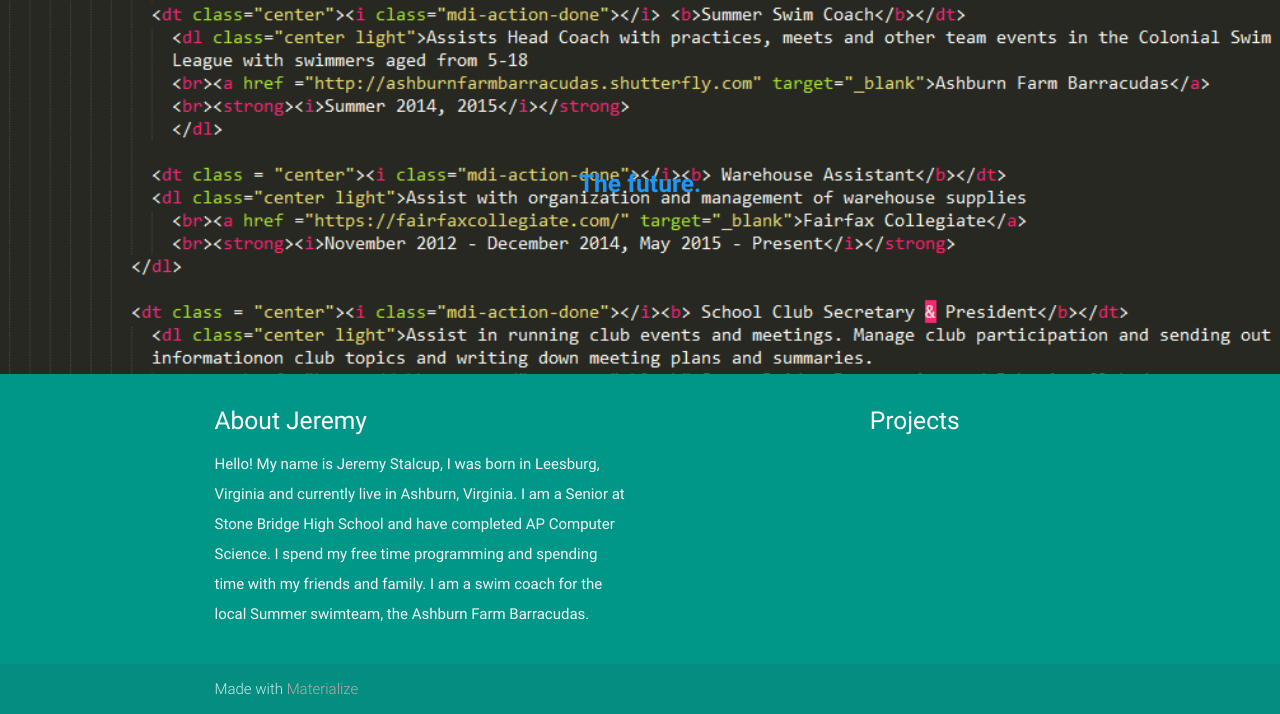
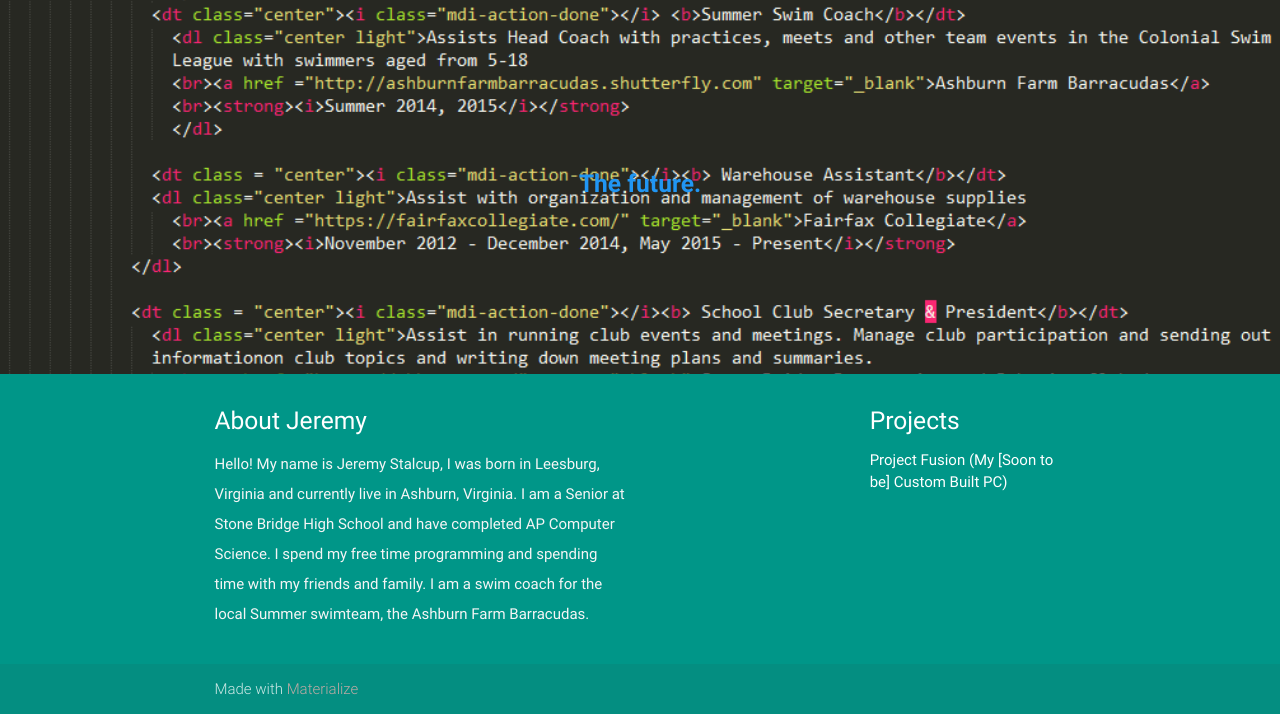
Before and after one commit to jeremystalcup1/mygithubpage, a plain HTML site: page index.html in a window 1280 px wide. Shown: the part 2265-2979 px from the top of the page. Drawn offline with nearby package versions, Linux system fonts and the light colour scheme.

Commit message:
Added PC Project

```diff
--- a/index.html
+++ b/index.html
@@ -233,7 +233,7 @@
         <div class="col l3 s12">
           <h5 class="white-text">Projects</h5>
           <ul>
-            <li><a class="white-text" href=""></a></li>
+            <li><a class="white-text" target="_blank" href="http://pcpartpicker.com/user/jeremystalcup/saved/#view=gvtdnQ">Project Fusion (My [Soon to be] Custom Built PC)</a></li>
           </ul>
         </div>
       </div>
```
